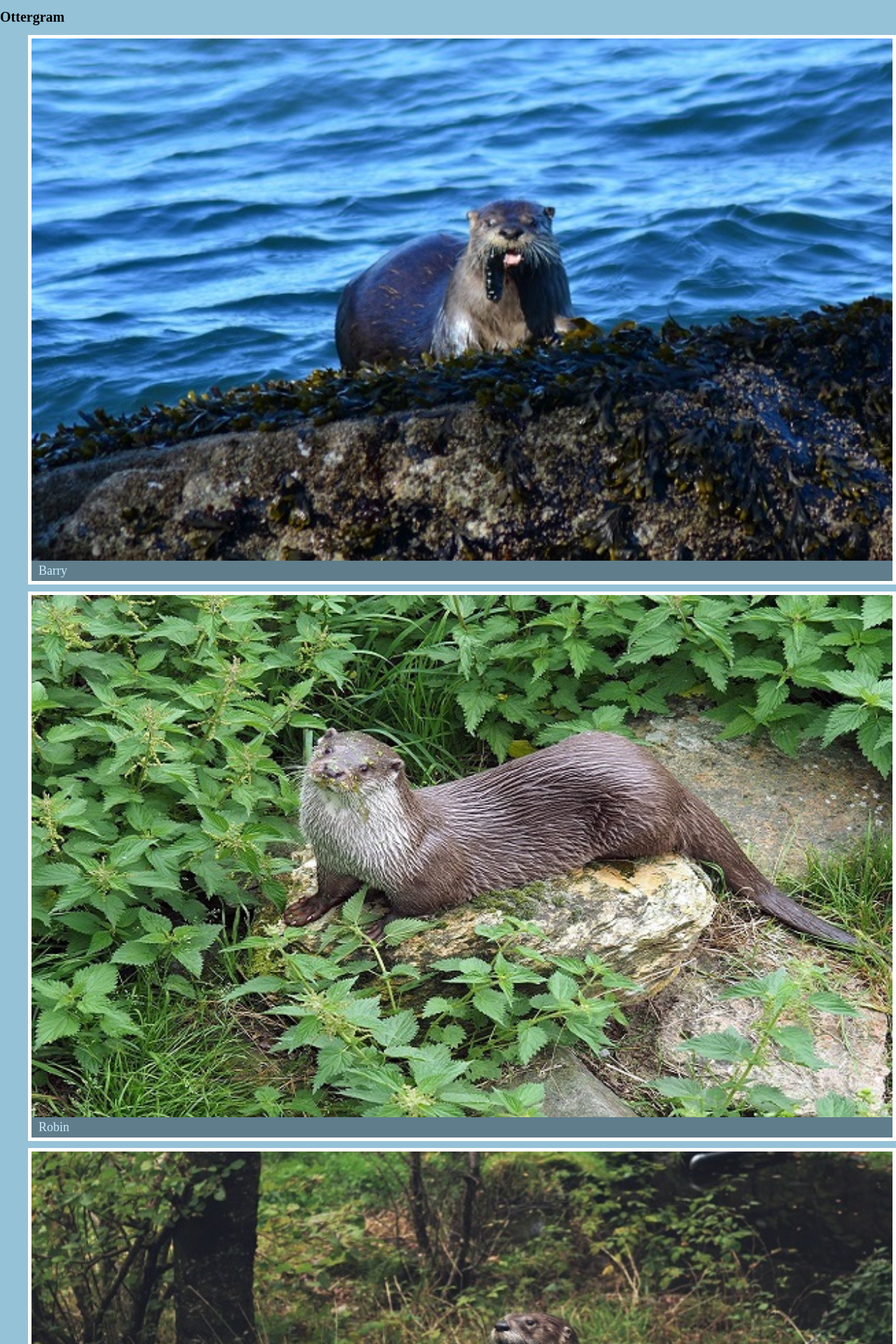
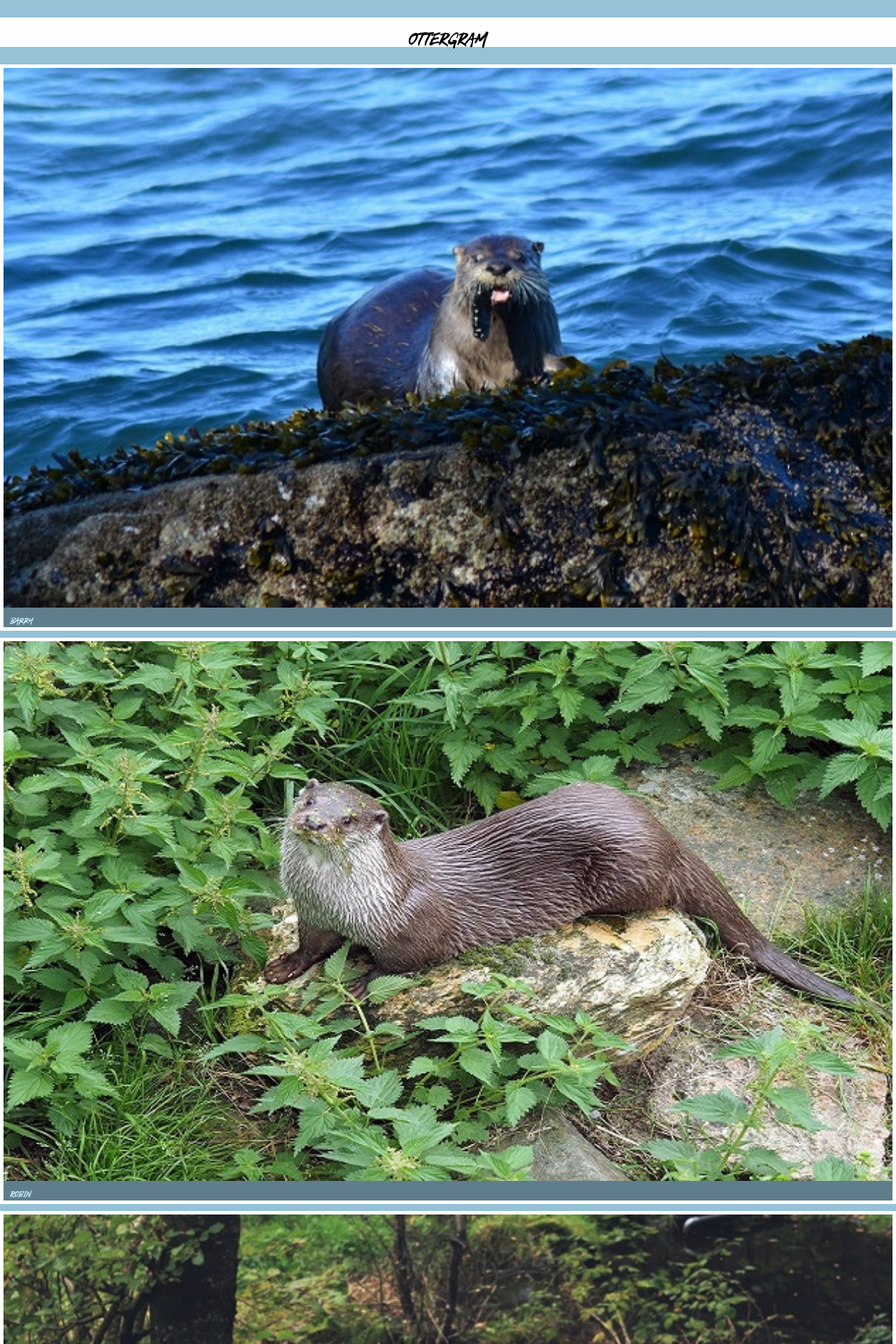
Before and after one commit to ijatim/DjParadiseMobile, a Django app: template templates/index.html in a window 1280 px wide. Shown: the top 1920 px of the page at 70% size. Run offline with Django 3.2, Linux system fonts and the light colour scheme; the template is opened without the code that fills it, so the values that code supplies are empty.

Commit message:
1399/02/01

```diff
--- a/templates/index.html
+++ b/templates/index.html
@@ -49,7 +49,7 @@
             <a href="#">
                 <img class="thumbnail-image" src="../img/5.jpg" alt="Barbara the Otter">
                 <span class="thumbnail-title">
-                    Barbara
+                    Barbaraaaaaaaaaaaaaaaa
                 </span>
             </a>
         </li>
--- a/templates/stylesheets/styles.css
+++ b/templates/stylesheets/styles.css
@@ -1,3 +1,11 @@
+@font-face {
+    font-family: 'lakeshore';
+    src: url('fonts/Lakeshore-Regular.otf') format('opentype');
+    src: url('fonts/Lakeshore-Regular.ttf') format('truetype');
+    font-weight: bold;
+    font-style: normal;
+}
+
 body {
     font-size: 10px;
     background: rgb(149, 194, 215);
@@ -11,6 +19,14 @@ a[href='#'] {
     margin-top: 10px;
 }
 
+.logo-text {
+    background: white;
+    text-align: center;
+    text-transform: uppercase;
+    font-family: lakeshore;
+    font-size: 37px;
+}
+
 .thumbnail-item {
     display: block;
     border: 5px solid rgb(100%, 100%, 100%);
@@ -18,6 +34,7 @@ a[href='#'] {
 
 .thumbnail-list {
     list-style: none;
+    padding: 0;
 }
 
 .thumbnail-image {
@@ -33,5 +50,6 @@ a[href='#'] {
     background: rgb(96, 125, 139);
     color: rgb(202, 238, 255);
 
+    font-family: lakeshore;
     font-size: 18px;
 }
```
